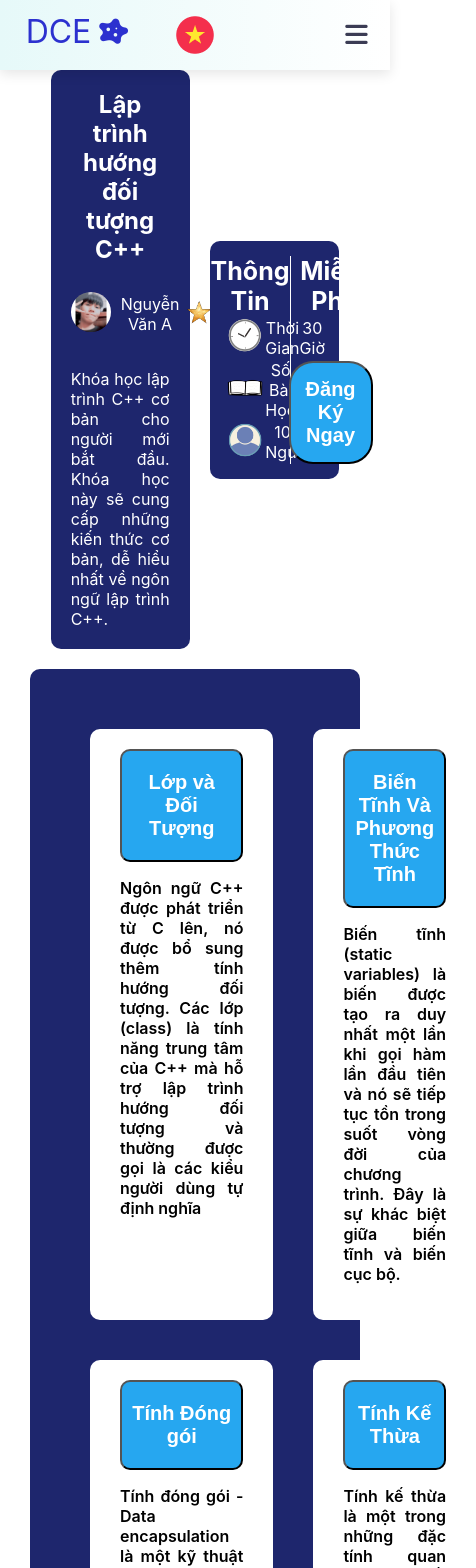
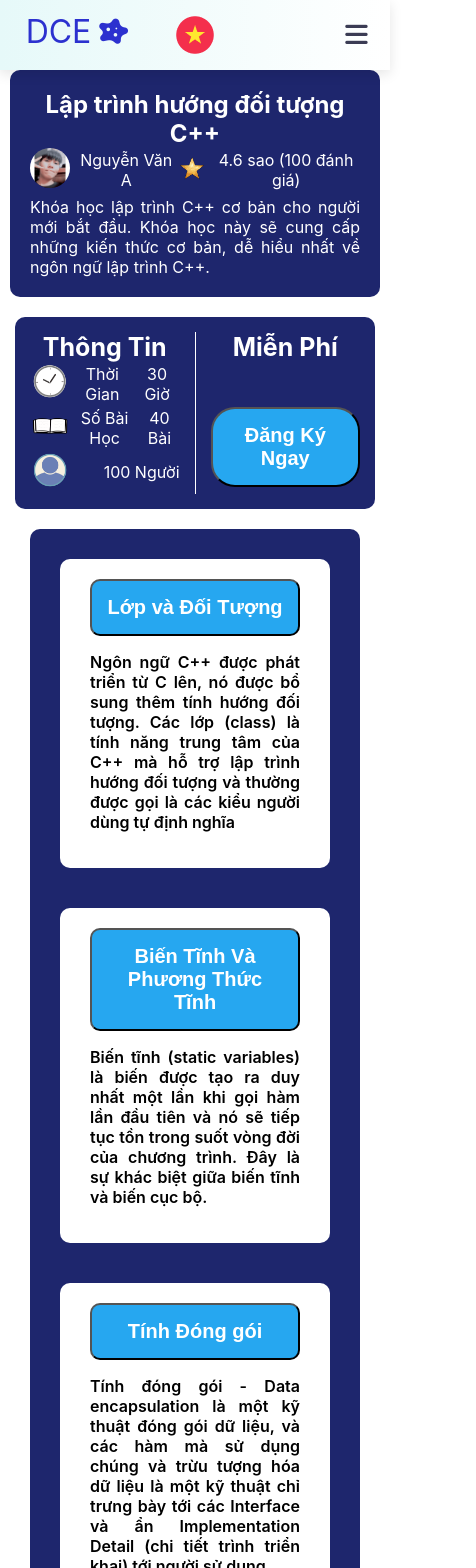
Before and after one commit to honghaianthony/dce2021, a React (Create React App) app: page /course in a window 390 px wide. Shown: the top 1568 px of the page, 476 px wide, since content can reach past the window. Built offline with nearby package versions, Linux system fonts and the light colour scheme.

Commit message:
Them response css DT lan 1

```diff
--- a/src/assets/styles/Course.css
+++ b/src/assets/styles/Course.css
@@ -55,9 +55,27 @@
     font-size: 20px;
     color:#fff;
     font-weight: 700;
+    cursor: pointer;
+}
+.MyCourseInfoDecription-btnBottom button:hover{
+    transform: scale(1.02);
+    opacity: 0.9;
 }
 .course__CenterContent{
     margin-top: 20px;
     background-color: #1E266D;
     border-radius: 10px;
 }
+/*ĐT*/
+@media (max-width:46.1875em){
+    .course__TopContent{
+        flex-direction: column;
+    }
+    .myCourseInfoLeft__Container{
+        width:100%;
+    }
+    .myCourseInfoRight__Container{
+        width:100%;
+        margin-top: 20px;
+    }
+}
--- a/src/components/CourseItemInfo.css
+++ b/src/components/CourseItemInfo.css
@@ -17,9 +17,20 @@
     font-size: 20px;
     border-radius: 10px;
     font-weight: 600;
+    cursor: pointer;
+}
+.btnCourseItemInfo__Container button:hover{
+    transform: scale(1.02);
+    opacity: 0.9;
 }
 .CourseIntemInfo__Decription__Container p{
     font-size:16px;
     font-weight: 600;
     text-align: justify;
 }
+/*ĐT*/
+@media (max-width:46.1875em){
+    .btnCourseItemInfo__Container button{
+        padding:15px;
+    }
+}
--- a/src/components/ListCourse.css
+++ b/src/components/ListCourse.css
@@ -5,3 +5,10 @@
     grid-row-gap: 40px;
     padding:60px;
 }
+/*ĐT*/
+@media (max-width:46.1875em){
+    .ListCourse__Container{
+        grid-template-columns: 1fr;
+        padding:30px;
+    }
+}
```
